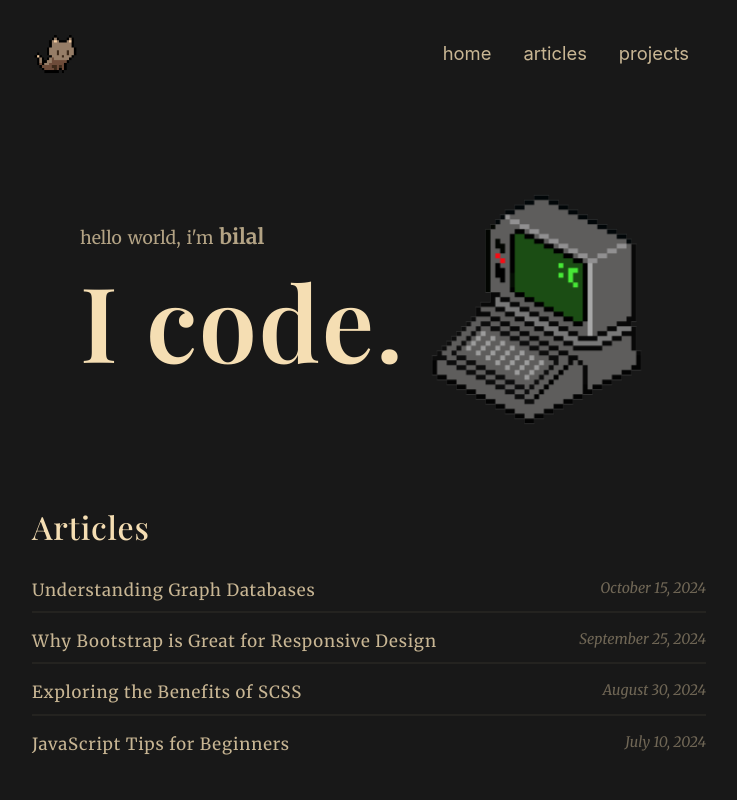
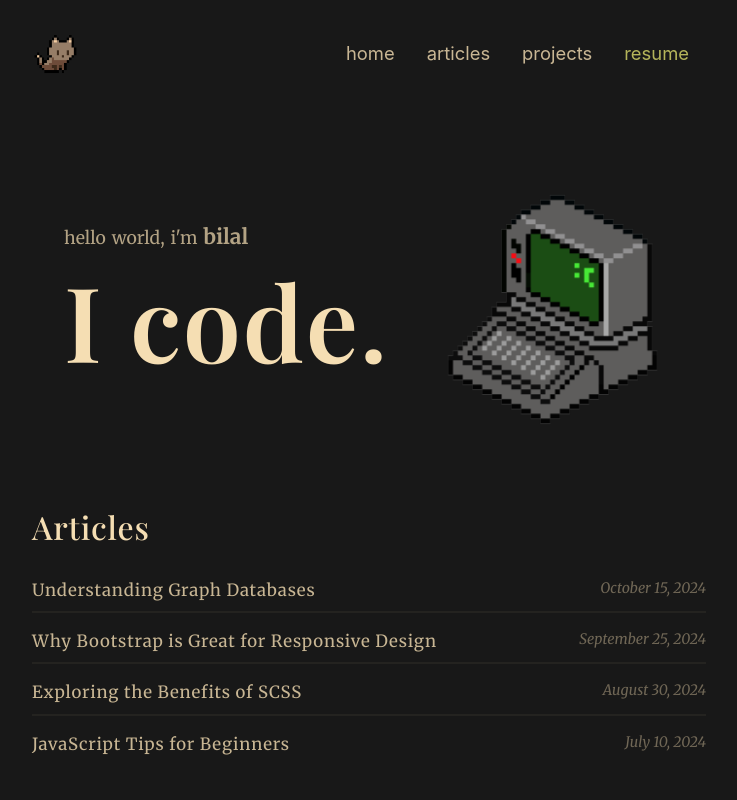
Before and after one commit to pinktownscavenger/pinktownscavenger.github.io, a plain HTML site: page index.html in a window 1280 px wide. Shown: the top 800 px of the page, without its empty margins (271-1008 px from the left). Drawn offline with nearby package versions, Linux system fonts and the light colour scheme; a web font is replaced by a local one.

Commit message:
Updated website to add 'Download Resume' button

```diff
--- a/index.html
+++ b/index.html
@@ -43,6 +43,9 @@
                 </li>
                 <li class="nav-item">
                     <a class="nav-link" href="#projects">projects</a>
+                </li>
+                <li class="nav-item">
+                    <a href="./assets/resume.pdf" class="nav-link" id="download-btn" download="resume.pdf">resume</a>
                 </li>
             </ul>
         </div>
--- a/styles.css
+++ b/styles.css
@@ -44,14 +44,24 @@ body {
     text-decoration: none;
     font-size: 1.15rem;
     margin: 0.5rem;
-    transition: opacity 0.3s ease, color 0s ease, letter-spacing 0.3s ease;
+    transition: opacity 0.3s ease, color 0s ease;
 }
 
 .nav-link:hover {
     /* color: white; */
     color: wheat;
     opacity: 90%;
-    letter-spacing: 0.02rem;
+    /* letter-spacing: 0.02rem; */
+}
+
+#download-btn{
+    color: rgb(220, 220, 107);
+    transition: color 0.3s ease;
+}
+
+#download-btn:hover {
+    color: yellow;
+    opacity: 90%;
 }
 
 /* CONTENT */
@@ -74,7 +84,7 @@ body {
 
 .intro-text {
     display: block;
-    margin-left: 3rem;
+    margin-left: 2rem;
 }
 
 .intro-text h5 #highlight {
@@ -95,7 +105,7 @@ body {
     max-width: 100%;
     height: auto;
     width: 15rem;
-    margin-right: 3rem;
+    margin-right: 2rem;
 }
 
 .gif-container {
```
Also changed, not shown: 1 other file.
